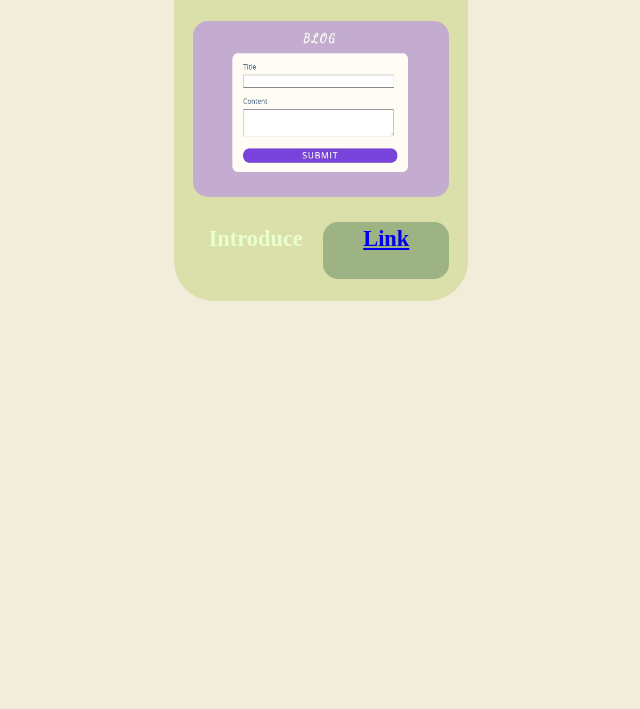
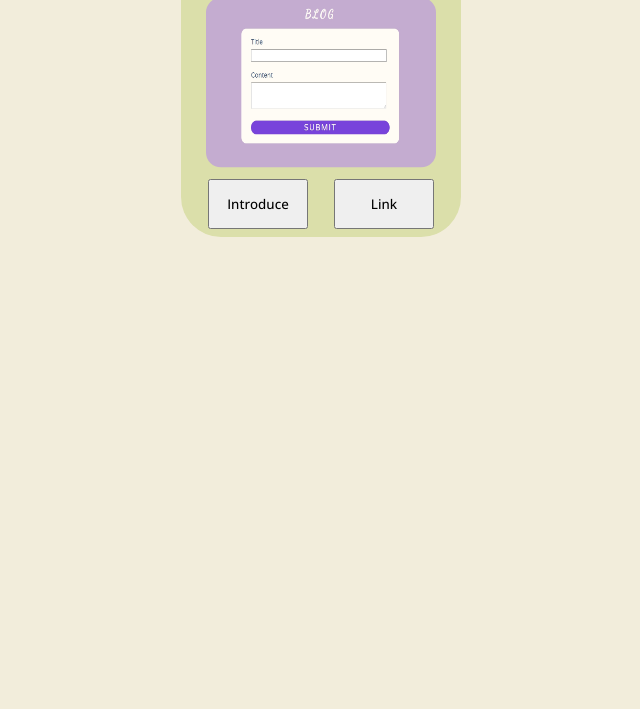
Before and after one commit to huiyou5009/Portfolio, a plain HTML site: page index.html in a window 1280 px wide. Shown: the part 91-800 px from the top of the page, without its empty margins (319-959 px from the left). Drawn offline with nearby package versions, Linux system fonts and the light colour scheme.

Commit message:
Ver.2 (231117)
主要將 guide部分 改為button

```diff
--- a/index.html
+++ b/index.html
@@ -15,8 +15,8 @@
                 <h1 class="title">BLOG</h1>
                 <img src="pic/blog.jpg" alt="blog" class="pic" id="blog_pic"/>
                 <div class="guide g_container">
-                    <p class="introduce p_style">Introduce</p>
-                    <p class="link"><a href="https://huiyou5009.github.io/BLOG/">Link</a></p>
+                    <button class="introduce bw">Introduce</button>
+                    <button class="link bw">Link</button></a>
                     <!-- <p class="link p_style">Link</p> -->
                 </div>
             </div>
--- a/style.css
+++ b/style.css
@@ -1,10 +1,9 @@
-/* title 700 */
 @import url('https://fonts.googleapis.com/css2?family=PT+Serif:ital,wght@1,700&display=swap');
 
 @import url('https://fonts.googleapis.com/css2?family=Open+Sans:wght@500&display=swap');
 
 *{
-    /* font-family: 'Open Sans', sans-serif;     */
+    font-family: 'Open Sans', sans-serif;
 }
 
 body{
@@ -23,25 +22,23 @@ body{
 
 .website{
     border-radius: 40px;;
-    width: 23vw;
-    height: 48vh;
+    width: 280px;
+    height: 320px;
     background-color: #DBDFAA;
 }
 
 .ws_container{
     display: grid;
     /* grid-template-rows: 35% 40% 35%; */
-    grid-template-rows: 1fr 1fr 1fr;
-
-    grid-template-columns: 1fr 1fr 1fr 1fr 1fr 1fr;
-    row-gap: 3px;
+    grid-template-rows: 1fr 3fr 1fr;
+    grid-template-columns: 5% 90% 5%;
+    /* row-gap: 3px; */
     grid-template-areas:
-        ". title title title title ."
-        ". pic pic pic pic ."
-        /* ". introduce introduce link link ." */
-        ". guide guide guide guide .";
-
-
+        ". title ."
+        ". pic ."
+        ". guide .";
+        /* ". introduce link."; */
+    position: absolute;
 
 }
 
@@ -53,21 +50,22 @@ body{
     letter-spacing: 2px;
     color: #557A46;
 
+    border: 1px solid;
+
 
 }
 
 img{
     /* border: 5px solid white; */
-    width: 20vw;
-    height: 22vh;
+    grid-area: pic;
+    width: 230px;
+    height: 170px;
     border-radius: 15px;
-
-}
-
-.pic{
-    grid-area: pic;
-
-
+    /* 置中 */
+    position: absolute;
+    top: 50%;
+    left: 50%;
+    transform: translate(-50%, -55%);
 
 }
 
@@ -79,8 +77,8 @@ img{
 
 .link{
     grid-area: link;
-    background-color: #9EB384;
-    border-radius: 15px;
+    /* background-color: #9EB384;
+    border-radius: 15px; */
     /* text-decoration: none; */
 
 }
@@ -89,26 +87,33 @@ img{
     background-color: #B9B4C7;
     border-radius: 15px;
 }
-.p_style{
+.bw{
+    /* margin: 10px; */
+    width: 100px;
+    height: 50px;
 
 }
-.guide{
-    grid-area: guide;
+/* .guide{
+
     font-size: 140%;
     font-weight: 600;
     text-decoration: none;
     text-align: center;
     line-height: 1.5;
-    /* color: #83764F; */
+    color: #83764F;
     color: #E8FFCE;
 
-}
+} */
 
-.g_container{
-    display: inline-grid;
+.guide{
+    grid-area: guide;
+    display: flex;
+    justify-content: space-around;
+    align-content: center;
+    /* display: grid;
     grid-template-columns: 1fr 1fr;
     grid-template-areas:
         "introduce link";
-    column-gap: 5px;
+    column-gap: 5px; */
 
 }
```
